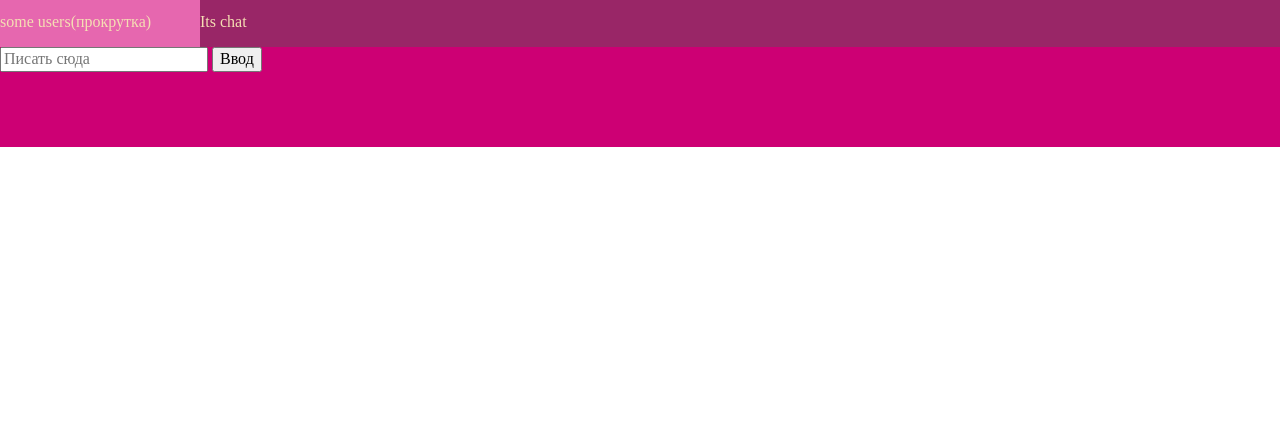
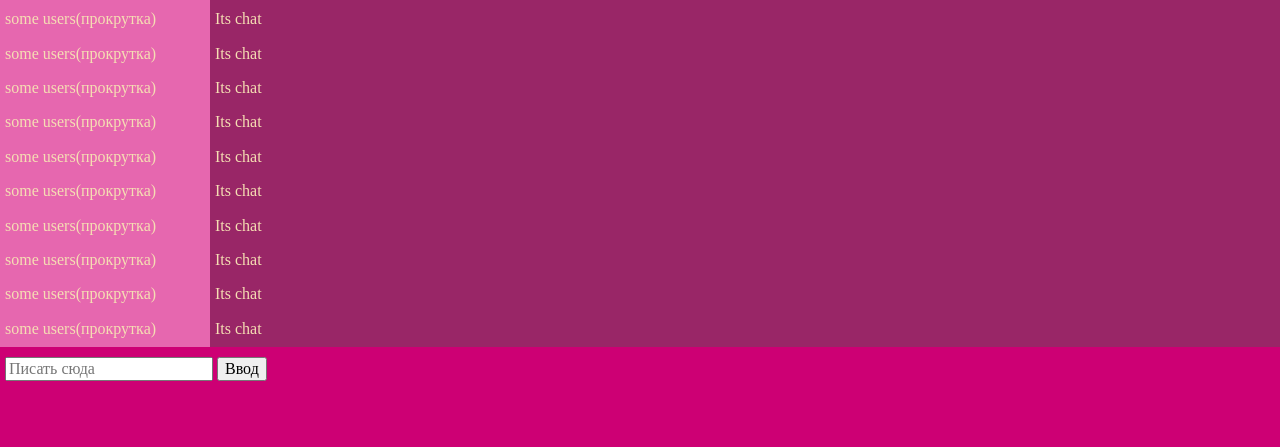
Before and after one commit to nux7jr/plarson, a website: page index.html in a window 1280 px wide. Shown: the part 353-800 px from the top of the page. Drawn offline with Linux system fonts and the light colour scheme.

Commit message:
1.1
Разметка и базовая стилистика

```diff
--- a/app/scss/blocks/footer.scss
+++ b/app/scss/blocks/footer.scss
@@ -1,4 +1,10 @@
 footer {
+  position: fixed;
+  bottom: 0;
+  width: 100%;
   min-height: 100px;
   background-color: #CD0074;
 }
+.some-form {
+  padding: 10px 0 0 5px;
+}
--- a/app/scss/blocks/main.scss
+++ b/app/scss/blocks/main.scss
@@ -1,12 +1,19 @@
 .main {
   display: flex;
   color: wheat;
+  height: calc(100vh - 153px);
 }
 .user-list {
   min-width: 200px;
+  max-height: 95vh;
   background-color: #E667AF;
+  overflow: scroll;
+  padding: 5px;
 }
 .chat {
   background-color: #992667;
   flex-grow: 2;
+  max-height: 95vh;
+  overflow: scroll;
+  padding: 5px;
 }
--- a/index.html
+++ b/index.html
@@ -18,17 +18,140 @@
     <aside class="user-list">
       <h2 class="user-list__heading visually-hidden">User list</h2>
       <p>some users(прокрутка)</p>
+      <p>some users(прокрутка)</p>
+      <p>some users(прокрутка)</p>
+      <p>some users(прокрутка)</p>
+      <p>some users(прокрутка)</p>
+      <p>some users(прокрутка)</p>
+      <p>some users(прокрутка)</p>
+      <p>some users(прокрутка)</p>
+      <p>some users(прокрутка)</p>
+      <p>some users(прокрутка)</p>
+      <p>some users(прокрутка)</p>
+      <p>some users(прокрутка)</p>
+      <p>some users(прокрутка)</p>
+      <p>some users(прокрутка)</p>
+      <p>some users(прокрутка)</p>
+      <p>some users(прокрутка)</p>
+      <p>some users(прокрутка)</p>
+      <p>some users(прокрутка)</p>
+      <p>some users(прокрутка)</p>
+      <p>some users(прокрутка)</p>
+      <p>some users(прокрутка)</p>
+      <p>some users(прокрутка)</p>
+      <p>some users(прокрутка)</p>
+      <p>some users(прокрутка)</p>
+      <p>some users(прокрутка)</p>
+      <p>some users(прокрутка)</p>
+      <p>some users(прокрутка)</p>
+      <p>some users(прокрутка)</p>
+      <p>some users(прокрутка)</p>
+      <p>some users(прокрутка)</p>
+      <p>some users(прокрутка)</p>
+      <p>some users(прокрутка)</p>
+      <p>some users(прокрутка)</p>
+      <p>some users(прокрутка)</p>
+      <p>some users(прокрутка)</p>
+      <p>some users(прокрутка)</p>
+      <p>some users(прокрутка)</p>
+      <p>some users(прокрутка)</p>
+      <p>some users(прокрутка)</p>
+      <p>some users(прокрутка)</p>
+      <p>some users(прокрутка)</p>
+      <p>some users(прокрутка)</p>
+      <p>some users(прокрутка)</p>
+      <p>some users(прокрутка)</p>
+      <p>some users(прокрутка)</p>
+      <p>some users(прокрутка)</p>
+      <p>some users(прокрутка)</p>
+      <p>some users(прокрутка)</p>
+      <p>some users(прокрутка)</p>
+      <p>some users(прокрутка)</p>
     </aside>
     <div class="chat">
       <h2 class="cheat__heading visually-hidden">chat</h2>
+      <p>Its chat</p>
+      <p>Its chat</p>
+      <p>Its chat</p>
+      <p>Its chat</p>
+      <p>Its chat</p>
+      <p>Its chat</p>
+      <p>Its chat</p>
+      <p>Its chat</p>
+      <p>Its chat</p>
+      <p>Its chat</p>
+      <p>Its chat</p>
+      <p>Its chat</p>
+      <p>Its chat</p>
+      <p>Its chat</p>
+      <p>Its chat</p>
+      <p>Its chat</p>
+      <p>Its chat</p>
+      <p>Its chat</p>
+      <p>Its chat</p>
+      <p>Its chat</p>
+      <p>Its chat</p>
+      <p>Its chat</p>
+      <p>Its chat</p>
+      <p>Its chat</p>
+      <p>Its chat</p>
+      <p>Its chat</p>
+      <p>Its chat</p>
+      <p>Its chat</p>
+      <p>Its chat</p>
+      <p>Its chat</p>
+      <p>Its chat</p>
+      <p>Its chat</p>
+      <p>Its chat</p>
+      <p>Its chat</p>
+      <p>Its chat</p>
+      <p>Its chat</p>
+      <p>Its chat</p>
+      <p>Its chat</p>
+      <p>Its chat</p>
+      <p>Its chat</p>
+      <p>Its chat</p>
+      <p>Its chat</p>
+      <p>Its chat</p>
+      <p>Its chat</p>
+      <p>Its chat</p>
+      <p>Its chat</p>
+      <p>Its chat</p>
+      <p>Its chat</p>
+      <p>Its chat</p>
+      <p>Its chat</p>
+      <p>Its chat</p>
+      <p>Its chat</p>
+      <p>Its chat</p>
+      <p>Its chat</p>
+      <p>Its chat</p>
+      <p>Its chat</p>
+      <p>Its chat</p>
+      <p>Its chat</p>
+      <p>Its chat</p>
+      <p>Its chat</p>
+      <p>Its chat</p>
+      <p>Its chat</p>
+      <p>Its chat</p>
+      <p>Its chat</p>
+      <p>Its chat</p>
+      <p>Its chat</p>
+      <p>Its chat</p>
+      <p>Its chat</p>
+      <p>Its chat</p>
+      <p>Its chat</p>
+      <p>Its chat</p>
+      <p>Its chat</p>
+      <p>Its chat</p>
+      <p>Its chat</p>
       <p>Its chat</p>
     </div>
   </div>
   <footer>
     <h2 class="visually-hidden">Footer</h2>
-    <form action="">
-      <input type="text" placeholder="Писать сюда">
-      <button type="submit">Ввод</button>
+    <form class="some-form" action="">
+      <input class="some-form__input" type="text" placeholder="Писать сюда">
+      <button class="some-form__btn" type="submit">Ввод</button>
     </form>
   </footer>
 </body>
```
Also changed, not shown: dist/style/blocks/footer.css, dist/style/blocks/main.css.
